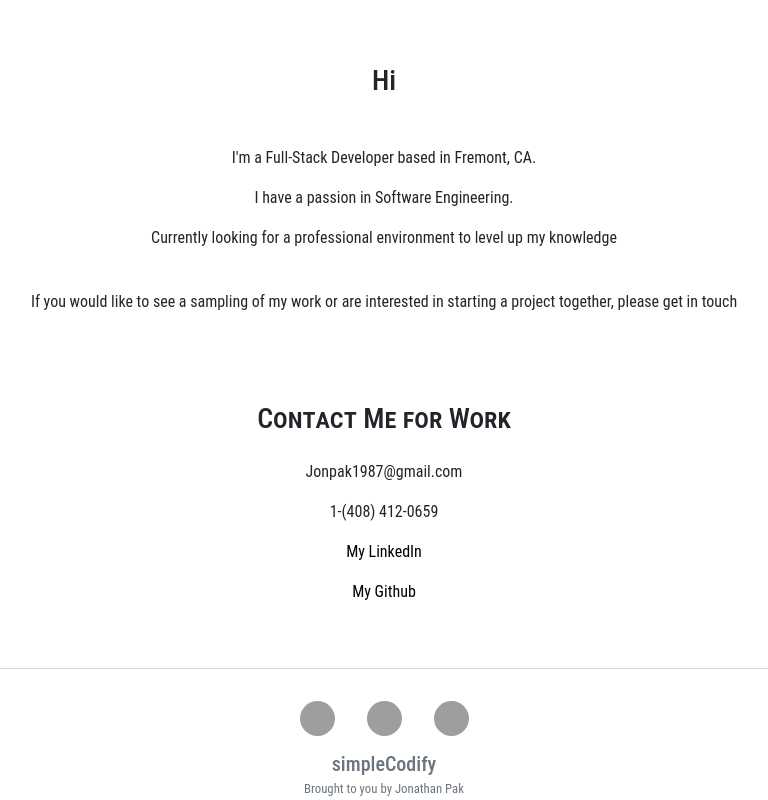
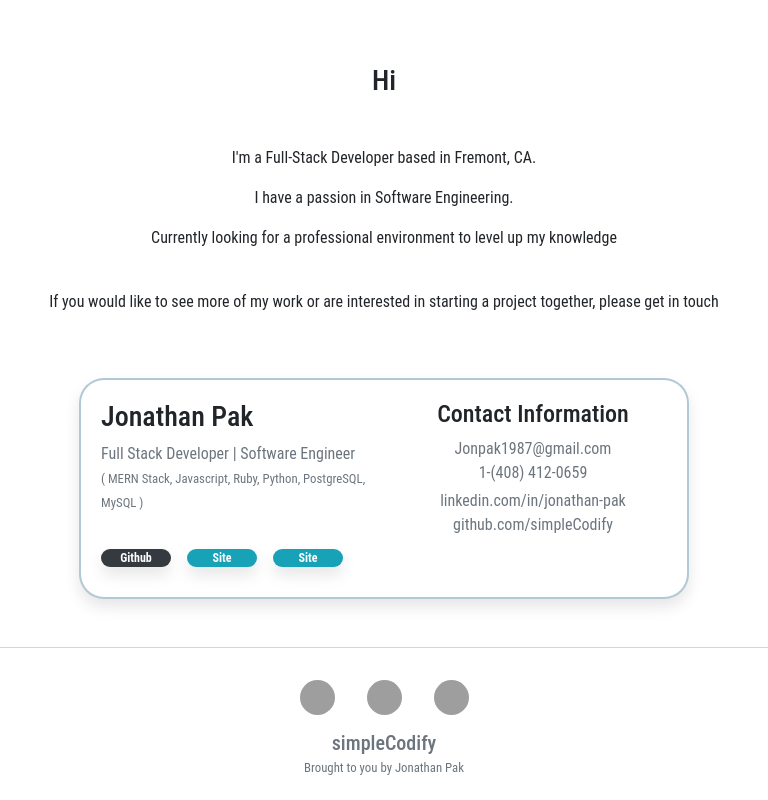
Before and after one commit to simpleCodify/my-portfolio, a React (Create React App) app: page /about in a window 1280 px wide. Shown: the part 523-1323 px from the top of the page, without its empty margins (256-1024 px from the left). After the commit the page ends 1302 px from the top, so only its background shows below. Built offline with nearby package versions, Linux system fonts and the light colour scheme; grey boxes are pictures that could not be loaded.

Commit message:
Updated About Section

```diff
--- a/src/components/ColabCard.jsx
+++ b/src/components/ColabCard.jsx
@@ -15,7 +15,7 @@ const ColabCard = () => {
 		<Container className="align-middle my-auto">
 			<Row>
 				{/* <Row className="mt-5"> */}
-				<div className="col-6 mx-auto">
+				<div className="col-12 col-lg-6 col-md-8 mx-auto">
 					<Card className="app-panel align-middle light-border" style={imgStyle}>
 						<Card.Body>
 							<Row>
--- a/src/components/EchoCard.jsx
+++ b/src/components/EchoCard.jsx
@@ -8,21 +8,21 @@ let animationArray = ["cardMoveInTop", "cardMoveInBottom", "cardMoveInLeft", "ca
 let time = Math.random() * 4;
 let num = Math.floor(Math.random() * Math.floor(4));
 let name = animationArray[num];
-let imgStyle = { animation: `${name} ${time}s` };
+let transition = { animation: `${name} ${time}s` };
 
 const EchoCard = () => {
 	return (
 		<Container className="align-middle my-auto">
 			<Row className="mt-5">
-				<div className="col-6 mx-auto">
-					<Card className="app-panel align-middle light-border" style={imgStyle}>
+				<div className="col-12 col-lg-6 col-md-8 mx-auto">
+					<Card className="app-panel align-middle light-border" style={transition}>
 						<Card.Body>
 							<Row>
 								<div className="col-12 mx-auto text-left">
 									<h3 className="mb-1 text-truncated">Project ECHO</h3>
 									<p className="mb-0 text-truncated text-muted">HTML, CSS, Javascript</p>
 									<small className="text-truncated text-muted">Utilizing localStorage with JSON to persist data</small>
-									<p className="my-2 text-truncated">A Recipe App that takes Your ingredients into consideration</p>
+									<p className="my-2 text-truncated">A simple "Simon" game with a musical touch</p>
 									<p className="my-2">
 										<Badge className="mr-3" pill variant="dark">
 											<a className="rr_link2" href="https://github.com/simpleCodify/Project-Echo" target="_blank">
--- a/src/components/NilgunCard.jsx
+++ b/src/components/NilgunCard.jsx
@@ -26,12 +26,12 @@ const NilgunCard = () => {
 									<p className="my-2 text-truncated">Freelance Website Development</p>
 									<p className="my-2">
 										<Badge className="mr-3" pill variant="dark">
-											<a className="rr_link2" href="https://github.com/simpleCodify/co-lab" target="_blank">
+											<a className="rr_link2" href="#" target="_blank">
 												Github
 											</a>
 										</Badge>
 										<Badge className="mr-3" pill variant="info">
-											<a className="rr_link2" href="http://co-lab-oration.herokuapp.com/" target="_blank">
+											<a className="rr_link2" href="#" target="_blank">
 												Site
 											</a>
 										</Badge>
--- a/src/components/RecipeaseCard.jsx
+++ b/src/components/RecipeaseCard.jsx
@@ -14,7 +14,7 @@ const RecipeaseCard = () => {
 	return (
 		<Container className="align-middle my-auto">
 			<Row className="mt-5">
-				<div className="col-6 mx-auto">
+				<div className="col-12 col-lg-6 col-md-8 mx-auto">
 					<Card className="app-panel align-middle light-border" style={imgStyle}>
 						<Card.Body>
 							<Row>
--- a/src/components/StardustCard.jsx
+++ b/src/components/StardustCard.jsx
@@ -14,7 +14,7 @@ const StardustCard = () => {
 	return (
 		<Container className="align-middle my-auto">
 			<Row className="mt-5">
-				<div className="col-6 mx-auto">
+				<div className="col-12 col-lg-6 col-md-8 mx-auto">
 					<Card className="app-panel align-middle light-border" style={imgStyle}>
 						<Card.Body>
 							<Row>
--- a/src/pages/About.jsx
+++ b/src/pages/About.jsx
@@ -1,6 +1,6 @@
 import React from "react";
 
-import { Container, Row } from "react-bootstrap";
+import { Container, Row, Card, Badge } from "react-bootstrap";
 
 const About = () => {
 	return (
@@ -14,22 +14,66 @@ const About = () => {
 					<p>Currently looking for a professional environment to level up my knowledge</p>
 					<br />
 
-					<p>If you would like to see a sampling of my work or are interested in starting a project together, please get in touch</p>
+					<p>If you would like to see more of my work or are interested in starting a project together, please get in touch</p>
 				</div>
 			</Row>
 
 			<Row className="my-5">
-				<div className="col-12 text-center">
-					<h3 className=" fontvariantsc my-4">Contact Me for Work</h3>
-
-					<p>Jonpak1987@gmail.com</p>
-					<p>1-(408) 412-0659</p>
-					<p>
-						<a href="https://www.linkedin.com/in/jonathan-pak/">My LinkedIn</a>
-					</p>
-					<p>
-						<a href="https://github.com/simpleCodify">My Github</a>
-					</p>
+				<div className="col-12 col-lg-6 col-md-8 mx-auto">
+					<Card className="app-panel align-middle light-border">
+						<Card.Body>
+							<Row>
+								<div className="col-12 col-lg-6 col-md-6 col-sm-12 text-left">
+									<h3 className="mb-2 text-truncated">Jonathan Pak</h3>
+									<p className="mb-0 text-truncated text-muted">Full Stack Developer | Software Engineer</p>
+									<small className="text-truncated text-muted">( MERN Stack, Javascript, Ruby, Python, PostgreSQL, MySQL )</small>
+									<p className="my-2 text-truncated"></p>
+								</div>
+								<div className="col-12 col-lg-6 col-md-6 col-sm-12 text-center">
+									<h4 className="mb-2 text-truncated">Contact Information</h4>
+									<p className="mb-0 text-truncated text-muted">
+										<a className="text-muted" href="mailto:jonpak1987@gmail.com">
+											Jonpak1987@gmail.com
+										</a>
+									</p>
+									<p className="mb-1 text-muted">
+										<a className="text-muted" href="tel:+1408-412-0659">
+											1-(408) 412-0659
+										</a>
+									</p>
+									<p className="mb-0">
+										<a className="text-muted" href="https://www.linkedin.com/in/jonathan-pak/">
+											linkedin.com/in/jonathan-pak
+										</a>
+									</p>
+									<p className="mb-0">
+										<a className="text-muted" href="https://github.com/simpleCodify">
+											github.com/simpleCodify
+										</a>
+									</p>
+								</div>
+							</Row>
+							<Row className="col-12 text-left">
+								<p className="my-2">
+									<Badge className="mr-3" pill variant="dark">
+										<a className="rr_link2" href="#" target="_blank">
+											Github
+										</a>
+									</Badge>
+									<Badge className="mr-3" pill variant="info">
+										<a className="rr_link2" href="#" target="_blank">
+											Site
+										</a>
+									</Badge>
+									<Badge className="mr-3" pill variant="info">
+										<a className="rr_link2" href="#" target="_blank">
+											Site
+										</a>
+									</Badge>
+								</p>
+							</Row>
+						</Card.Body>
+					</Card>
 				</div>
 			</Row>
 		</Container>
--- a/src/pages/Homepage.jsx
+++ b/src/pages/Homepage.jsx
@@ -14,9 +14,9 @@ const Homepage = () => {
 			</Parallax>
 
 			<Parallax strength={300} blur={{ min: 0, max: 5 }} style={{ height: "20vh", borderTop: "10px inset gray", borderBottom: "10px inset gray" }}>
-				<Container className="my-5">
+				<Container className="my-3">
 					<h1 className="fontvariantsc">Jonathan Pak</h1>
-					<p className="my-3">Driven by a vast amount of curiosity, a Full Stack developer on a quest to traverse the limitless seas of technologies</p>
+					<p>Driven by a vast amount of curiosity, a Full Stack developer on a quest to traverse the limitless seas of technologies</p>
 				</Container>
 			</Parallax>
 
@@ -27,9 +27,9 @@ const Homepage = () => {
 			</Parallax>
 
 			<Parallax strength={1500} blur={{ min: -15, max: 35 }} style={{ height: "20vh", borderTop: "10px inset gray", borderBottom: "10px inset gray" }}>
-				<Container className="my-5">
+				<Container className="my-3">
 					<h1>Technologies</h1>
-					<p className="my-3">React.js, Node.js, Express.js, MongoDB, Mongoose, PostgreSQL, MySQL, SQL, JavaScript, Ruby, HTML5, CSS3, React-Bootstrap, Bootstrap </p>
+					<p>React.js, Node.js, Express.js, MongoDB, Mongoose, PostgreSQL, MySQL, SQL, JavaScript, Ruby, HTML5, CSS3, React-Bootstrap, Bootstrap </p>
 				</Container>
 			</Parallax>
 
@@ -40,9 +40,9 @@ const Homepage = () => {
 			</Parallax>
 
 			<Parallax strength={1000} blur={{ min: -15, max: 25 }} style={{ height: "20vh", borderTop: "10px inset gray", borderBottom: "10px inset gray" }}>
-				<Container className="my-5">
+				<Container className="my-3">
 					<h1>Knowledge</h1>
-					<p className="my-3">Committed to the expanse of his knowledge and broadening his skillset, he seeks a professional environment that can contribute to his learning and growth</p>
+					<p>Committed to the expanse of his knowledge and broadening his skillset, he seeks a professional environment that can contribute to his learning and growth</p>
 				</Container>
 			</Parallax>
 
```
